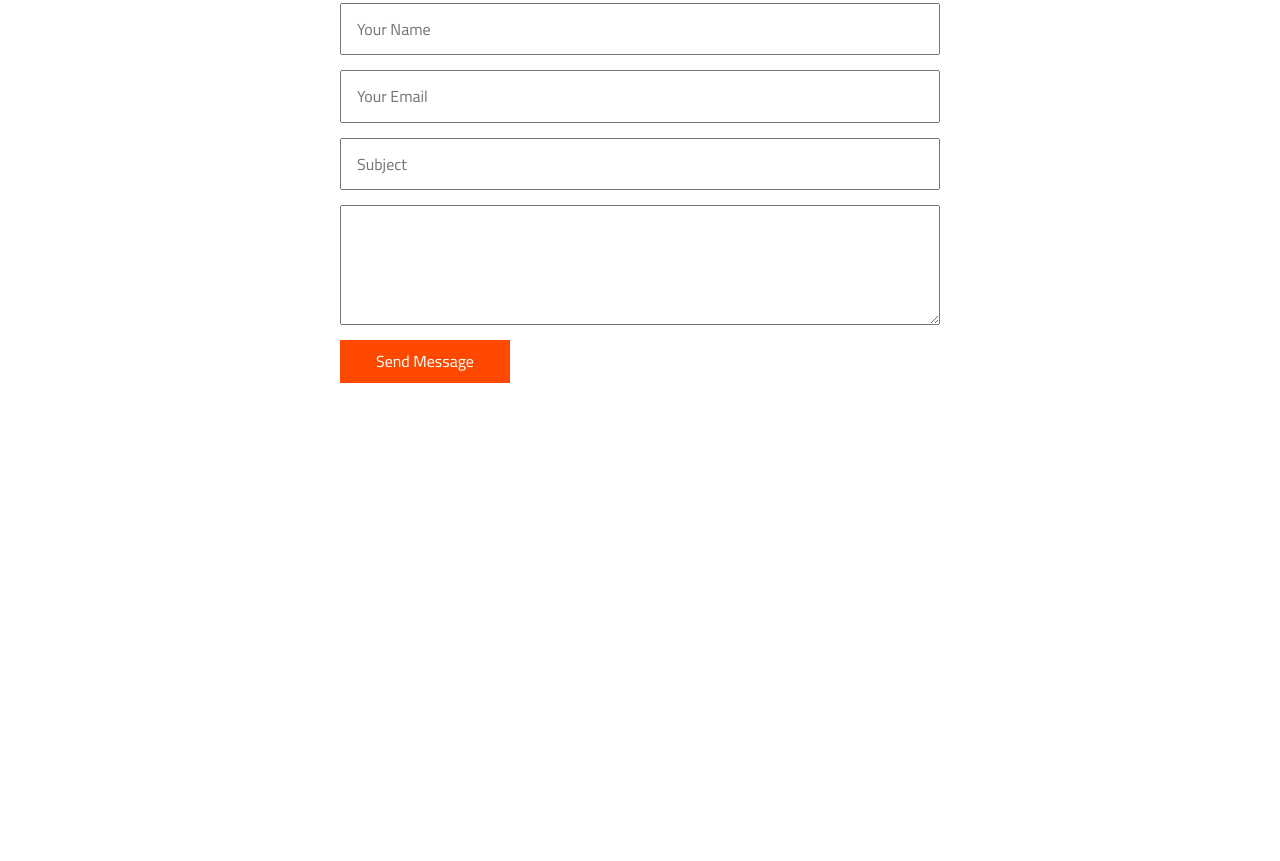
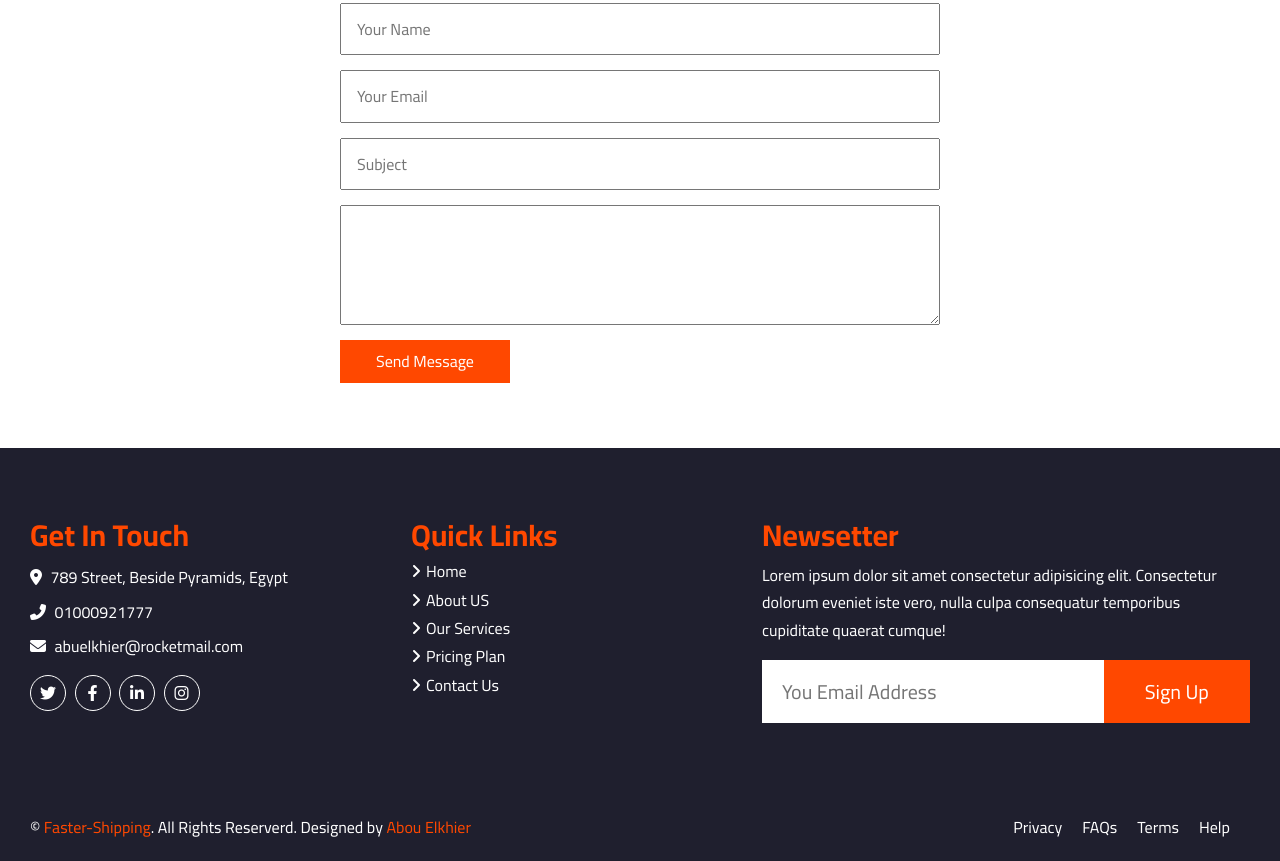
Before and after one commit to Abou-Elkhier/Design-v7, a plain HTML site: page contact.html in a window 1280 px wide. Shown: the part 505-1366 px from the top of the page. Before the commit the page ends 953 px from the top, so only its background shows below. Drawn offline with Linux system fonts and the light colour scheme.

Commit message:
Update contact.html

```diff
--- a/contact.html
+++ b/contact.html
@@ -114,5 +114,71 @@
       </div>
     </div>
     <!-- End Contact Us -->
+    <!-- Start Footer -->
+    <div class="footer">
+      <div class="cont">
+        <div class="holder">
+          <div class="col-1">
+            <h3>Get In Touch</h3>
+            <p class="location">
+              <i class="fa fa-map-marker-alt mr-2"></i>
+              789 Street, Beside Pyramids, Egypt
+            </p>
+            <p class="phone">
+              <i class="fa fa-phone-alt mr-2"></i>
+              01000921777
+            </p>
+            <p class="mail">
+              <i class="fa fa-envelope mr-2"></i>
+              abuelkhier@rocketmail.com
+            </p>
+            <div class="social">
+              <i class="fab fa-twitter"></i>
+              <i class="fab fa-facebook-f"></i>
+              <i class="fab fa-linkedin-in"></i>
+              <i class="fab fa-instagram"></i>
+            </div>
+          </div>
+          <div class="col-2">
+            <h3>Quick Links</h3>
+            <ul>
+              <li><a href="index.html">Home</a></li>
+              <li><a href="about.html">About US</a></li>
+              <li><a href="service.html">Our Services</a></li>
+              <li><a href="price.html">Pricing Plan</a></li>
+              <li><a href="contact.html">Contact Us</a></li>
+            </ul>
+          </div>
+        </div>
+        <div class="col-3">
+          <h3>Newsetter</h3>
+          <p>
+            Lorem ipsum dolor sit amet consectetur adipisicing elit. Consectetur
+            dolorum eveniet iste vero, nulla culpa consequatur temporibus
+            cupiditate quaerat cumque!
+          </p>
+          <form action="">
+            <input type="email" name="mail" placeholder="You Email Address" />
+            <input type="submit" value="Sign Up" />
+          </form>
+        </div>
+      </div>
+      <div class="copyright">
+        <div class="col-1">
+          &copy; <span>Faster-Shipping</span>. All Rights Reserverd. Designed by
+          <span>Abou Elkhier</span>
+        </div>
+        <div class="col-2">
+          <ul>
+            <li><a href="#">Privacy</a></li>
+            <li><a href="#">FAQs</a></li>
+            <li><a href="#">Terms</a></li>
+            <li><a href="#">Help</a></li>
+          </ul>
+        </div>
+      </div>
+    </div>
+    <!-- End Footer -->
+
   </body>
 </html>
```
